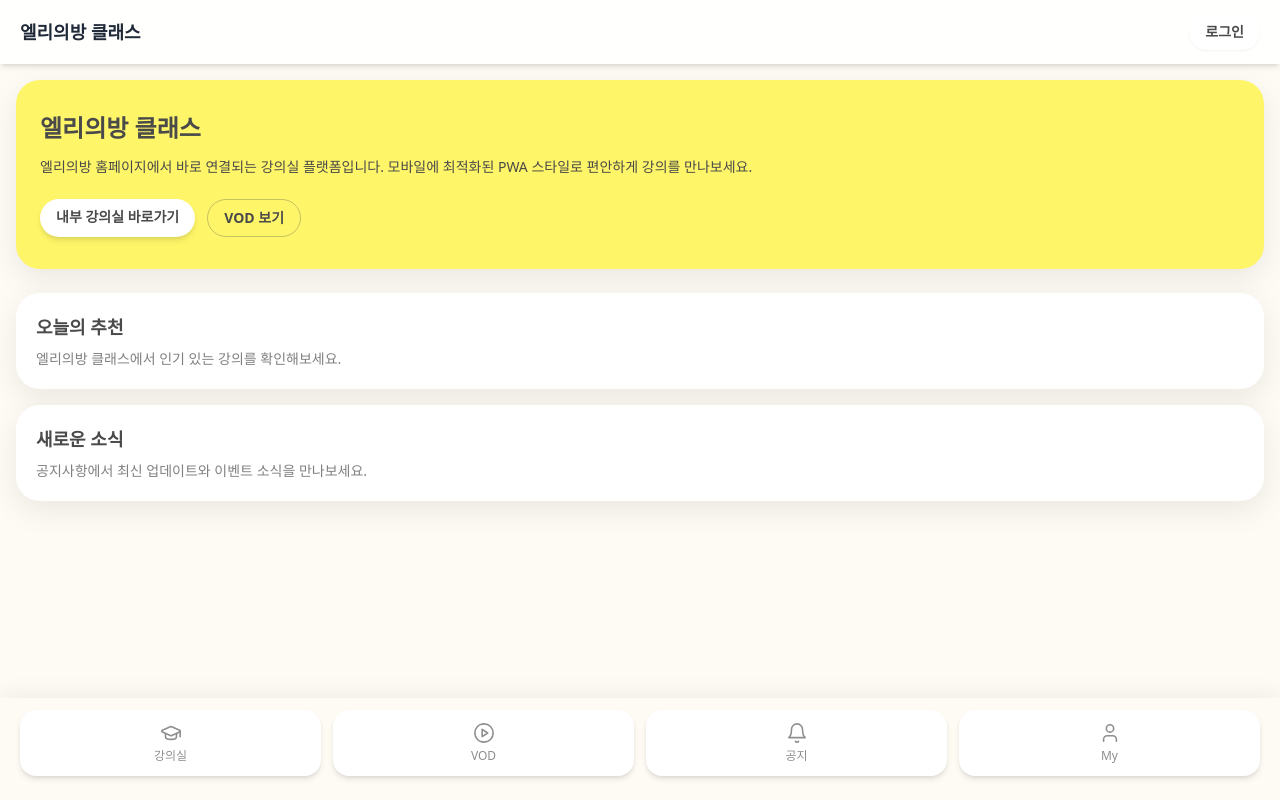
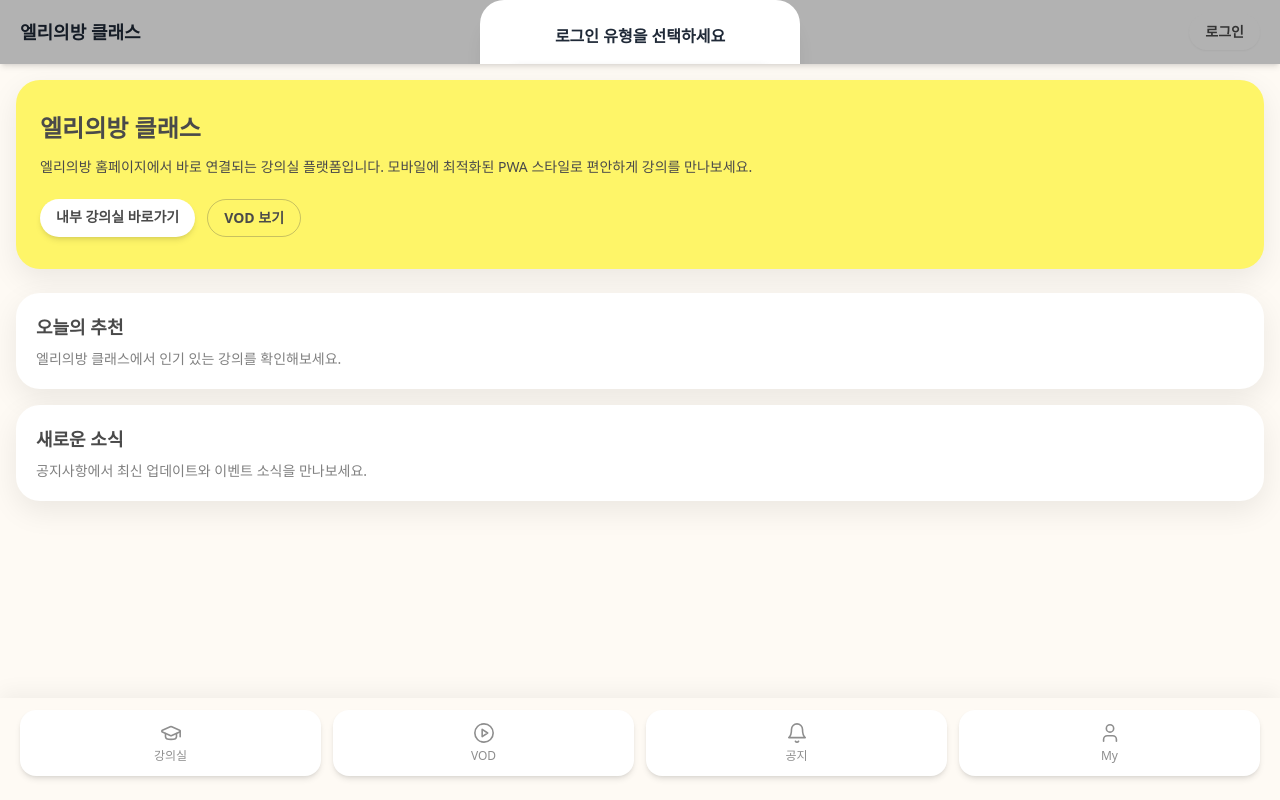
Before and after one commit to elliesbang/Class-web-app, a React (Vite) app in the folder class-web-app/: page / in a window 1280 px wide. Built offline with nearby package versions, Linux system fonts and the light colour scheme; a web font is replaced by a local one.

Commit message:
Show login modal by default on home page

```diff
--- a/class-web-app/src/components/Header.tsx
+++ b/class-web-app/src/components/Header.tsx
@@ -1,10 +1,32 @@
-import { type MouseEvent, useState } from 'react';
+import { type MouseEvent, useEffect, useState } from 'react';
+import { useLocation } from 'react-router-dom';
 
 const Header = () => {
-  const [isLoginModalOpen, setIsLoginModalOpen] = useState(false);
+  const location = useLocation();
+  const [hasUserClosedModal, setHasUserClosedModal] = useState(false);
+  const [isLoginModalOpen, setIsLoginModalOpen] = useState(location.pathname === '/');
 
-  const openLoginModal = () => setIsLoginModalOpen(true);
-  const closeLoginModal = () => setIsLoginModalOpen(false);
+  useEffect(() => {
+    if (location.pathname === '/' && !hasUserClosedModal) {
+      setIsLoginModalOpen(true);
+      return;
+    }
+
+    setIsLoginModalOpen(false);
+
+    if (location.pathname !== '/') {
+      setHasUserClosedModal(false);
+    }
+  }, [hasUserClosedModal, location.pathname]);
+
+  const openLoginModal = () => {
+    setHasUserClosedModal(false);
+    setIsLoginModalOpen(true);
+  };
+  const closeLoginModal = () => {
+    setHasUserClosedModal(true);
+    setIsLoginModalOpen(false);
+  };
   const stopPropagation = (event: MouseEvent<HTMLDivElement>) => {
     event.stopPropagation();
   };
```
